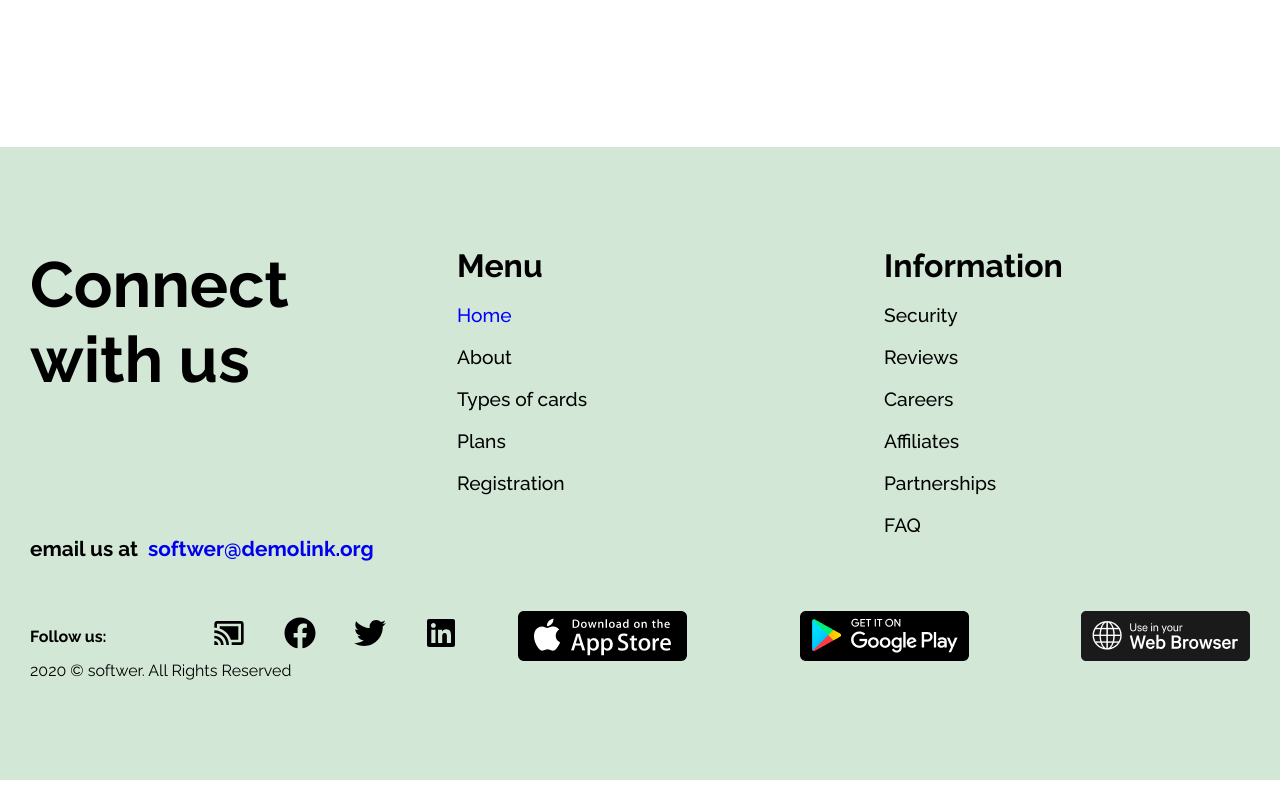
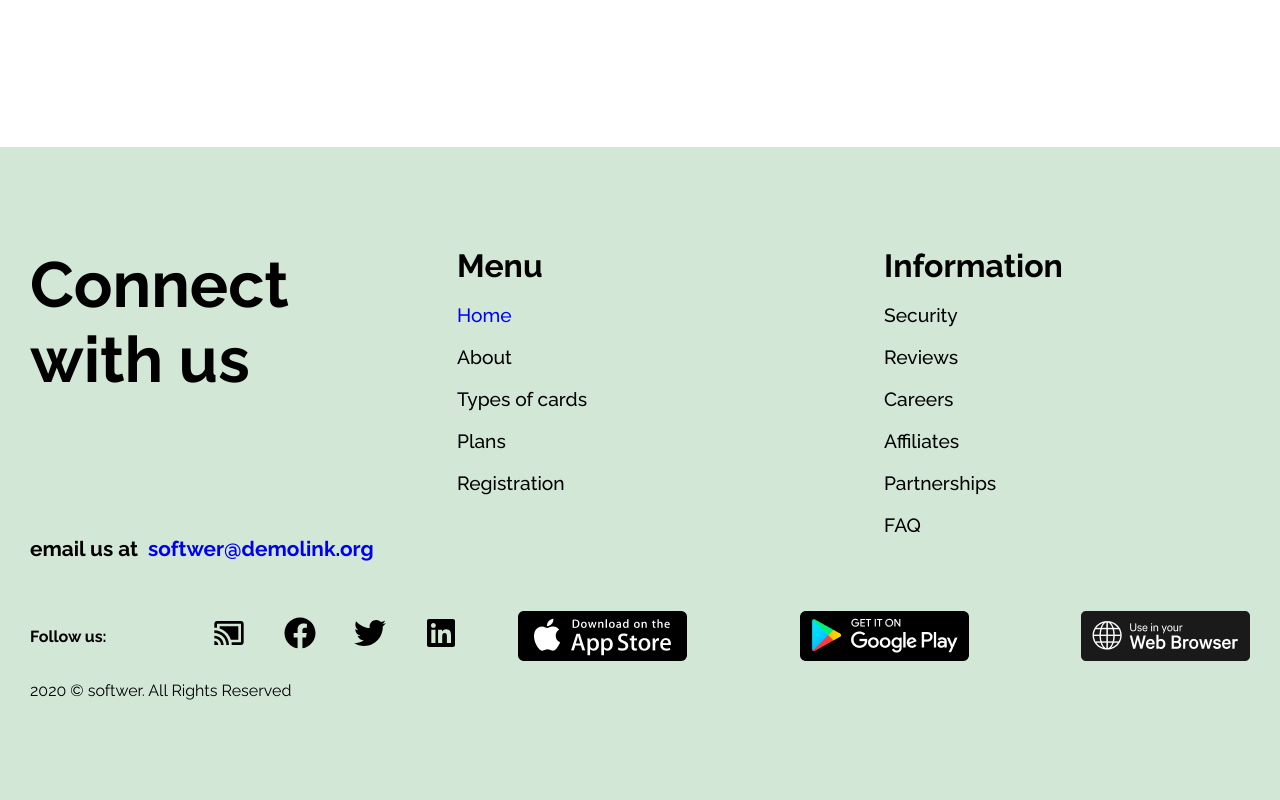
Before and after one commit to Trend20/Softwer, a React (Create React App) app: page / in a window 1280 px wide. Shown: the part 4983-5783 px from the top of the page. Built offline with nearby package versions, Linux system fonts and the light colour scheme.

Commit message:
working on the  footer section

```diff
--- a/src/components/pages/Home/Home.css
+++ b/src/components/pages/Home/Home.css
@@ -671,3 +671,7 @@ footer{
     justify-content: space-between;
     cursor: pointer;
 }
+
+.copyright{
+    margin-top: 20px;
+}
```
